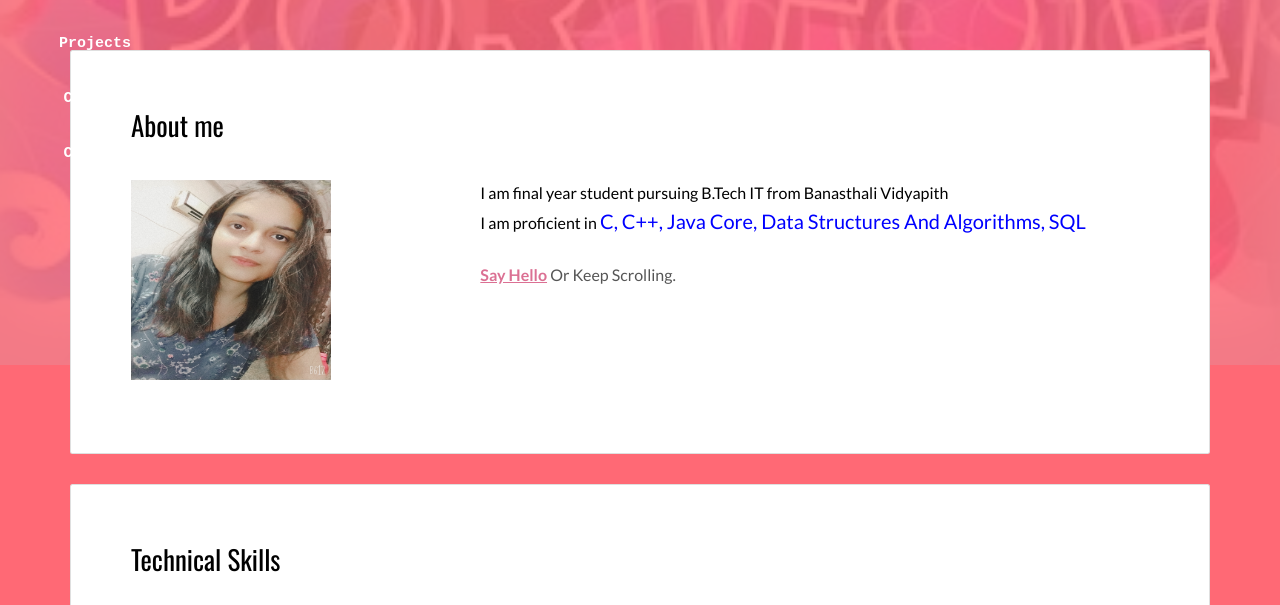
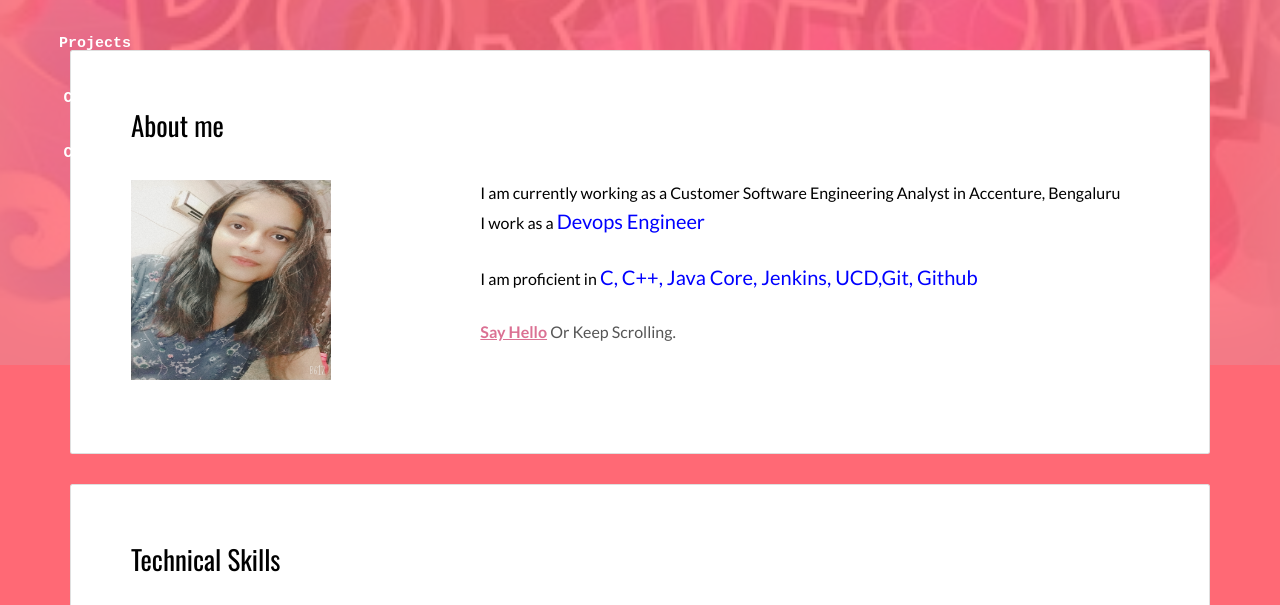
Before and after one commit to mansi332009/Portfolio-Website, a plain HTML site: page index.html in a window 1280 px wide. Shown: the part 195-800 px from the top of the page. Drawn offline with nearby package versions, Linux system fonts and the light colour scheme.

Commit message:
Update index.html
devops related updations

```diff
--- a/index.html
+++ b/index.html
@@ -55,7 +55,7 @@
               </div>
               <div class="col-md-8">
 
-              <p>I am final year student pursuing B.Tech IT from Banasthali Vidyapith<br>I am proficient in <span>C, C++, Java Core, Data Structures And Algorithms, SQL</span><br><br><b> <a href="mailto:mansi171299saxena@gmail.com" class="m"><u>Say Hello</u></a></b>  Or Keep Scrolling.</p>
+              <p>I am currently working as a Customer Software Engineering Analyst in Accenture, Bengaluru <br>I work as a <span>Devops Engineer</span></br><br>I am proficient in <span>C, C++, Java Core, Jenkins, UCD,Git, Github</span><br><br><b> <a href="mailto:mansi171299saxena@gmail.com" class="m"><u>Say Hello</u></a></b>  Or Keep Scrolling.</p>
 
               </div>
             </div>
```
